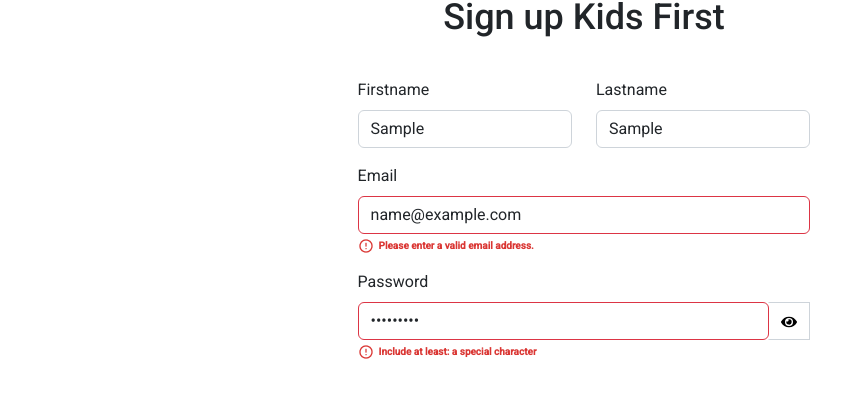
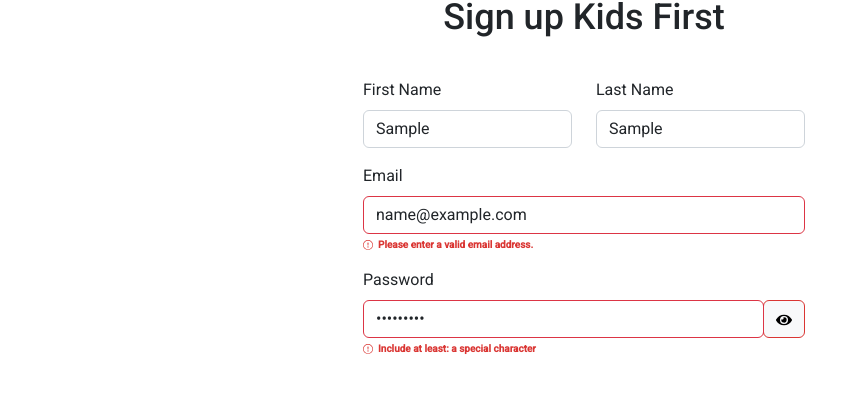
Before and after one commit to JULIERAJ/KIDS-FIRST-v2, a React (Create React App) app in the folder frontend/: page /register in a window 1280 px wide. Both pictures are taken after typing "Sample", "Sample", "name@example.com", "Sample123" into the empty fields and a click on the button "Sign up". Shown: the part 116-526 px from the top of the page, without its empty margins (56-897 px from the left). Built offline with nearby package versions, Linux system fonts and the light colour scheme; no server answers.

Commit message:
changed focus text

```diff
--- a/frontend/src/components/form/FormEmailInput.jsx
+++ b/frontend/src/components/form/FormEmailInput.jsx
@@ -1,13 +1,13 @@
 import PropTypes from 'prop-types';
 
-import FromInput from './FormInput';
+import FormInput from './FormInput';
 
 const FormEmailInput = (props) => (
-  < FromInput
+  < FormInput
     id="email"
     label="Email"
     name="email"
-    placeholder="example@email.com"
+    placeholder="user@mail.com"
     type="email"
     autoComplete="email"
     defaultValue={props.defaultValue}
--- a/frontend/src/components/form/FormInput.jsx
+++ b/frontend/src/components/form/FormInput.jsx
@@ -1,22 +1,30 @@
 import PropTypes from 'prop-types';
 
-import { Button, Form, InputGroup, Image } from 'react-bootstrap';
+import { Button, Form, InputGroup } from 'react-bootstrap';
+
+import { BsExclamationCircle , BsCheckLg } from 'react-icons/bs';
+
 import { FaEye, FaEyeSlash } from 'react-icons/fa';
 
 import styles from './FormInput.module.css';
 
-import IconError from '../../media/icons/error.png';
-
-const FromInput = ({ label, showPassword, setShowPassword,errorMessage, ...props }) => (
+const FormInput = ({
+  label,
+  showPassword,
+  setShowPassword,
+  errorMessage,
+  successMessage,
+  showTextPassword,
+  ...props
+}) => (
   <Form.Group className='py-2'>{/* Container for form input and button */}
     <Form.Label>{label}</Form.Label>{/* Label for the form input */}
     <InputGroup>
-      <Form.Control {...props} className={errorMessage ? styles.errorInput : ''}/>{/* Form input element */}
-      {/* Show password button for the 'Password' field */}
+      <Form.Control {...props} className={errorMessage ? styles.errorInput : ''}/>
       {(label === 'Password' ) && (
         <Button
           variant='light'
-          className={styles.formInputButton}
+          className={errorMessage ? styles.errorInput : styles.formInputButton}
           onClick={(event) =>
           {
             event.preventDefault();
@@ -26,22 +34,33 @@ const FromInput = ({ label, showPassword, setShowPassword,errorMessage, ...props
           {showPassword ? <FaEyeSlash />: <FaEye />}
         </Button>
       )}
-      {errorMessage && <Form.Control.Feedback type="invalid"
-        className={styles.errorFeedback}>
-        <Image src={IconError} />
-        {errorMessage}
-      </Form.Control.Feedback>}
-
     </InputGroup>
+    {successMessage && <Form.Control.Feedback
+      className={styles.successFeedback}>
+      <BsCheckLg/>
+      {successMessage}
+    </Form.Control.Feedback>}
+    {errorMessage && <Form.Control.Feedback type="invalid"
+      className={styles.errorFeedback}>
+      <BsExclamationCircle/>
+      {errorMessage}
+    </Form.Control.Feedback>}
+    {showTextPassword &&
+      <Form.Text className={styles.passwordText}>
+        {showTextPassword}
+      </Form.Text>
+    }
   </Form.Group>
 );
 
-FromInput.propTypes = {
+FormInput.propTypes = {
   label: PropTypes.string,
   showPassword: PropTypes.bool,
   setShowPassword: PropTypes.func,
   type: PropTypes.string,
   errorMessage: PropTypes.string,
+  successMessage: PropTypes.string,
+  showTextPassword: PropTypes.string,
 };
 
-export default FromInput;
+export default FormInput;
--- a/frontend/src/components/form/FormInput.module.css
+++ b/frontend/src/components/form/FormInput.module.css
@@ -17,6 +17,10 @@
  {
   border-left: 1px solid transparent;
   background-color: #fff;
+  /* background: #F7F8F8; */
+  /* border: 1px solid #A4DFE1; */
+  /* box-shadow: 0px 2px 4px -1px #4A7A7C0F !important; */
+  border-radius: 8px;
 }
 
 .errorFeedback {
@@ -28,8 +32,8 @@
   font-weight: 600;
   line-height: 14px;
 }
-.errorFeedback img {
-  margin-right: 5px;
+.errorFeedback svg {
+  margin-right: 5px ;
 }
 
 .errorInput {
@@ -37,3 +41,33 @@
   background-image: none !important;
   border-radius: 0.375rem!important;
 }
+
+
+
+.successFeedback {
+font-family: Roboto;
+font-size: 10px;
+font-weight: 600;
+line-height: 14px;
+color:#178222;
+display: flex;
+align-items: center;
+}
+
+
+.errorInput:focus{
+box-shadow: none;
+}
+
+.was-validated .form-control:invalid:focus, .form-control.is-invalid:focus{
+  box-shadow: none !important;
+}
+
+
+.passwordText{
+font-family: Roboto;
+font-size: 10px;
+font-weight: 600;
+line-height: 14px;
+text-align: left;
+}
--- a/frontend/src/components/form/FormNameInput.jsx
+++ b/frontend/src/components/form/FormNameInput.jsx
@@ -5,7 +5,7 @@ import FormInput from './FormInput';
 export const FormFirstNameInput = (props) => (
   <FormInput
     id='firstname'
-    label='Firstname'
+    label='First Name'
     name='FirstName'
     placeholder='First Name'
     type='text'
@@ -24,7 +24,7 @@ FormFirstNameInput.propTypes = {
 export const FormLastNameInput = (props) => (
   <FormInput
     id='lastname'
-    label='Lastname'
+    label='Last Name'
     name='LastName'
     placeholder='Last Name'
     type='text'
--- a/frontend/src/components/form/FormPasswordInput.jsx
+++ b/frontend/src/components/form/FormPasswordInput.jsx
@@ -15,20 +15,23 @@ const FormPasswordInput = ({
   showPassword,// State to manage password visibility
   setShowPassword,// Function to toggle password visibility
   errors,
+  successMessage,
+  showTextPassword,
   ...rest
 }) => {
   // Function to prevent copy and paste actions on the input field
   const preventCopyPaste = (e) => e.preventDefault();
+
   return (
     <FormInput
       id={id}
       label={label}
       name={name}
-      minLength="8"
-      maxLength="40"
+      minLength='8'
+      maxLength='40'
       pattern={passwordRegExp}
-      placeholder="********"
-      autoComplete="password"
+      placeholder='**************'
+      autoComplete='password'
       type={showPassword ? 'text' : 'password'} // Password visibility toggle
       onCopy={preventCopyPaste}
       onPaste={preventCopyPaste}
@@ -36,6 +39,8 @@ const FormPasswordInput = ({
       setShowPassword={setShowPassword}// Function to toggle password visibility
       isInvalid={!!errors}
       errorMessage={errors}
+      successMessage={successMessage}
+      showTextPassword={showTextPassword}
       {...rest}
     />
   );
@@ -48,6 +53,8 @@ FormPasswordInput.propTypes = {
   showPassword: PropTypes.bool,
   setShowPassword: PropTypes.func,
   errors: PropTypes.string,
+  successMessage: PropTypes.string,
+  showTextPassword: PropTypes.string,
 };
 
 export default FormPasswordInput;
--- a/frontend/src/pages/Register/Register.module.css
+++ b/frontend/src/pages/Register/Register.module.css
@@ -61,10 +61,6 @@
   color: black;
 }
 
-.greenText{
-font-family: Roboto;
-font-size: 10px;
-font-weight: 600;
-line-height: 14px;
-color:#178222;
+input:focus::placeholder {
+  color: transparent;
 }
--- a/frontend/src/pages/Register/RegisterForm.jsx
+++ b/frontend/src/pages/Register/RegisterForm.jsx
@@ -6,7 +6,7 @@
 import PropTypes from 'prop-types';
 import React, { useState, useEffect } from 'react';
 
-import { Image, Col, Row, Form, Button } from 'react-bootstrap';
+import { Col, Row, Form, Button } from 'react-bootstrap';
 
 import {
   GoogleLoginButton,
@@ -26,8 +26,6 @@ import {
 import FormPasswordInput from '../../components/form/FormPasswordInput';
 
 import MessageBar from '../../components/MessageBar';
-import IconDone from '../../media/icons/done.png';
-import IconError from '../../media/icons/error.png';
 import facebookIcon from '../../media/icons/facebook.png';
 import googleIcon from '../../media/icons/google.png';
 //import SocialButtonsGroup from '../../components/SocialButtonsGroup';
@@ -51,8 +49,10 @@ export const RegisterForm = (props) => {
   const [successSo, setSuccessSo] = useState(true);
   const [errMsg, setErrMsg] = useState('');
   const [success, setSuccess] = useState('');
-  const [showPasswordAccepted, setShowPasswordAccepted] = useState(false);
-
+  const [successMessage, setSuccessMessage] = useState('');
+  const [isFocused, setIsFocused] = useState(false);
+  const [initialFocus, setInitialFocus] = useState(false);
+  const [showTextPassword, setShowTextPassword] = useState('');
   const [passwordErrors, setPasswordErrors] = useState({
     uppercase: false,
     lowercase: false,
@@ -64,7 +64,7 @@ export const RegisterForm = (props) => {
   // Effect hook to handle errors received from the backend
   useEffect(() => {
     if (props.errorMessage) {
-      setErrorMessage(props.errorMessage);
+      setEmailError(props.errorMessage);
     }
   }, [props.errorMessage]);
 
@@ -113,6 +113,20 @@ export const RegisterForm = (props) => {
   // Event handler for password change
   const handlePasswordChange = (e) => {
     setPassword(e.target.value);
+    setShowTextPassword('');
+  };
+
+  const handleFocus = () => {
+    setIsFocused(true);
+    if (!initialFocus && !allPasswordErrorsChecked) {
+      setShowTextPassword('Include at least:' +
+        ' • 8 characters  • upper and lower case characters  • a number  • a special character');
+      setInitialFocus(true);
+    }
+  };
+  const handleBlur = (e) => {
+    setIsFocused(false);
+    setShowTextPassword('');
     validatePassword(e.target.value);
   };
 
@@ -134,12 +148,49 @@ export const RegisterForm = (props) => {
     // Check if all errors are resolved
     const allErrorsResolved = Object.values(errors).every((error) => !error);
     setAllPasswordErrorsChecked(allErrorsResolved);
-    setShowPasswordAccepted(true);
+    // Set success message if all errors are resolved, otherwise clear it
+    setSuccessMessage(allErrorsResolved ? 'Password accepted' : '');
+
   };
 
   // Event handler for form submission
   const handleSubmit = (e) => {
     e.preventDefault();
+    // Check if any of the required fields are empty or have placeholder values
+    const fields = [
+      { value: firstName.trim(), errorSetter: setFirstNameErrors, placeholder: 'First Name' },
+      { value: email.trim(), errorSetter: setEmailError, placeholder: 'user@mail.com' }
+    ];
+    let hasEmptyField = false;
+
+    fields.forEach(({ value, errorSetter, placeholder }) => {
+      if (value === '' || value === placeholder) {
+        if(placeholder === 'First Name') {
+          errorSetter(`Please enter your ${placeholder.toLowerCase()}`);
+        } else {
+          errorSetter('Please enter a valid email address');
+        }
+        hasEmptyField = true;
+      }
+    });
+
+    if (!password.trim()) {
+      // Construct the complete error message for the password field
+      const errorMessagePassword = 'Include at least:' +
+        '• 8 characters • upper and lower case characters • a number • a special character';
+
+      // Set the error message for the empty password field
+      setPasswordErrors({
+        uppercase: true,
+        lowercase: true,
+        number: true,
+        special: true,
+        length: errorMessagePassword,
+      });
+      hasEmptyField = true;
+      return;
+    }
+    if (hasEmptyField) return;
     // Perform form submission if all validations pass
     if (
       firstNameErrors === '' &&
@@ -148,7 +199,6 @@ export const RegisterForm = (props) => {
       allPasswordErrorsChecked
     ) {
       props.onSubmitData(firstName, lastName, email, password);
-      setShowPasswordAccepted(false);
     }
   };
 
@@ -253,16 +303,11 @@ export const RegisterForm = (props) => {
           setShowPassword={setShowPassword}
           isInvalid={!!errorMessageWithInclude}
           errors={errorMessageWithInclude}
+          successMessage={successMessage}
+          onFocus={handleFocus}
+          onBlur={handleBlur}
+          showTextPassword={showTextPassword}
         />
-        {/* Display error messages */}
-
-        {(showPasswordAccepted && allPasswordErrorsChecked)&&(
-          <p className={styles.greenText}><Image src={IconDone} /> Password accepted</p>
-        )}
-
-        {errorMessage &&(
-          <p className= {styles.redText}><Image src={IconError}/> {errorMessage}</p>
-        )}
 
         {/* // </MessageBar> */}
         {/* )} */}
```
